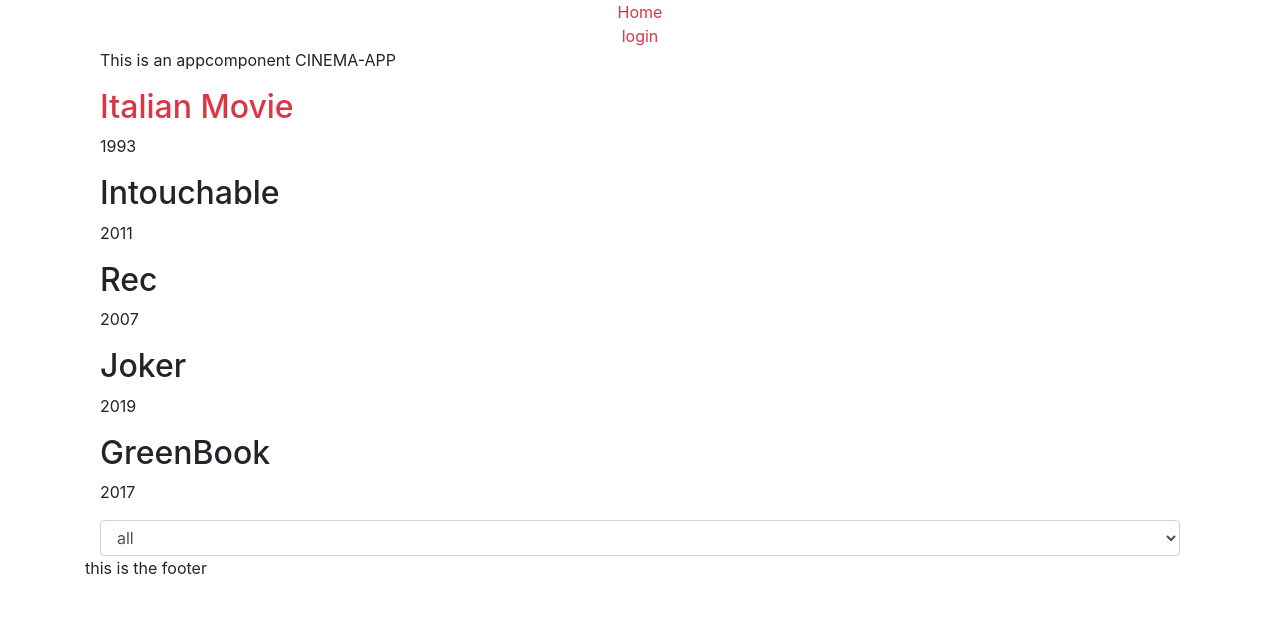
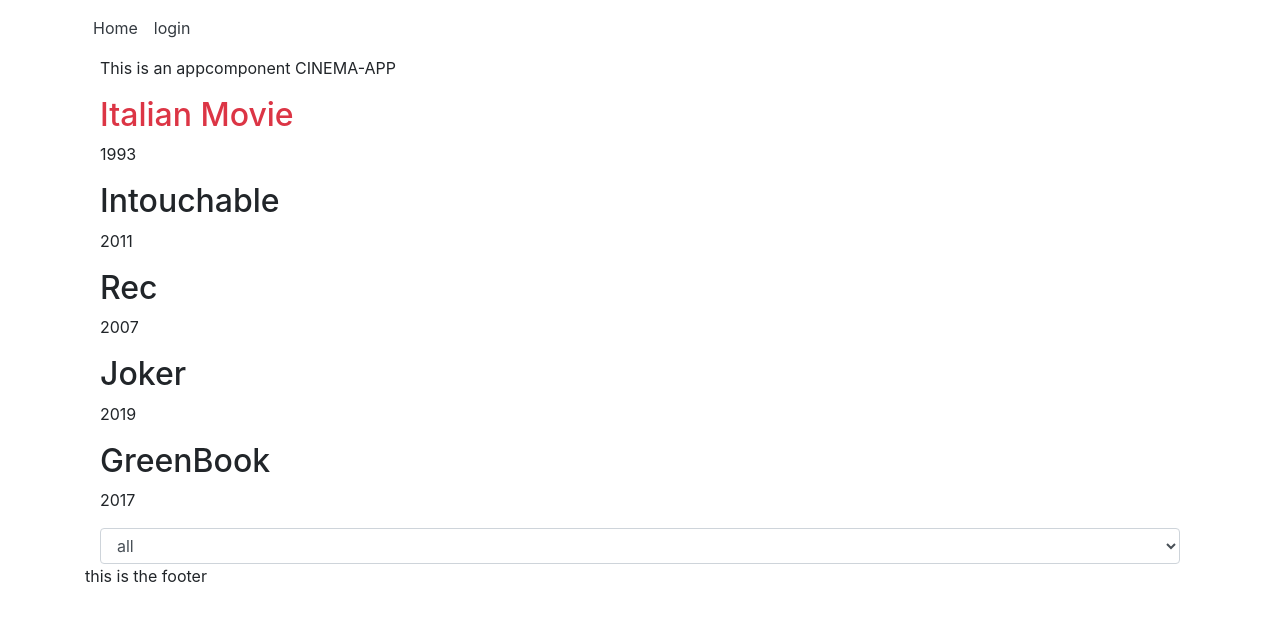
Before and after one commit to GraphvonAlex/start_angular, an Angular app: page /home in a window 1280 px wide. Shown: the top 620 px of the page. Built offline with nearby package versions, Linux system fonts and the light colour scheme.

Commit message:
footer, navigation

```diff
--- a/src/app/app-routing.module.ts
+++ b/src/app/app-routing.module.ts
@@ -6,7 +6,7 @@ import { LoginComponent } from './pages/login/login.component';
 
 const routes: Routes = [
   {
-    path: "",
+    path: '',
     redirectTo: 'home',
     pathMatch: 'full'
   },
@@ -14,13 +14,12 @@ const routes: Routes = [
     path: 'home',
     component: HomeComponent
   },
-
   {
     path: 'login',
     component: LoginComponent
   },
   {
-    path: "**",
+    path: '**',
     redirectTo: 'home',
     pathMatch: 'full'
   }
--- a/src/app/app.component.html
+++ b/src/app/app.component.html
@@ -1,20 +1,7 @@
-<nav>
-    <div class="container">
-        <ul class="navbar-nav d-flex align-items-center">
-            <li class="nav-item">
-                <a class="text-danger" [routerLink]="['home']" routerLinkActive="active">Home</a>
-            </li>
-            <li class="nav-item">
-                <a class="text-danger" [routerLink]="['login']" routerLinkActive="active">login</a>
-            </li>
-        </ul>
-    </div>
-</nav>
+<app-navigation></app-navigation>
 <main>
     <div class="container">
         <router-outlet></router-outlet>
-        <footer>
-            this is the footer
-        </footer>
+        <app-footer></app-footer>
     </div>
 </main>
--- a/src/app/app.module.ts
+++ b/src/app/app.module.ts
@@ -5,6 +5,7 @@ import { AppRoutingModule } from './app-routing.module';
 import { AppComponent } from './app.component';
 import { HomeComponent } from './pages/home/home.component';
 import { LoginComponent } from './pages/login/login.component';
+import { UiModule } from './shared/ui/ui.module';
 
 @NgModule({
   declarations: [
@@ -15,7 +16,8 @@ import { LoginComponent } from './pages/login/login.component';
   imports: [
     BrowserModule,
     AppRoutingModule,
-    FormsModule
+    FormsModule,
+    UiModule
   ],
   providers: [],
   bootstrap: [AppComponent]
--- a/src/app/pages/home/home.component.html
+++ b/src/app/pages/home/home.component.html
@@ -17,8 +17,8 @@
 
     <div id="filter">
         <select class="form-control" size="1" [(ngModel)]="defaultContry">
-      <option value="all" selected>all</option>
-      <option *ngFor = "let contry of countries | keyvalue" value="{{contry.key}}" >{{contry.value.text}}</option>
+        <option value="all" selected>all</option>
+        <option *ngFor = "let contry of countries | keyvalue" value="{{contry.key}}" >{{contry.value.text}}</option>
     </select>
     </div>
 </div>
--- /dev/null
+++ b/src/app/shared/ui/footer/footer.component.html
@@ -0,0 +1,3 @@
+<footer>
+    this is the footer
+</footer>
--- /dev/null
+++ b/src/app/shared/ui/footer/footer.component.ts
@@ -0,0 +1,15 @@
+import { Component, OnInit } from '@angular/core';
+
+@Component({
+  selector: 'app-footer',
+  templateUrl: './footer.component.html',
+  styleUrls: ['./footer.component.scss']
+})
+export class FooterComponent implements OnInit {
+
+  constructor() { }
+
+  ngOnInit(): void {
+  }
+
+}
--- /dev/null
+++ b/src/app/shared/ui/navigation/navigation.component.html
@@ -0,0 +1,12 @@
+<nav>
+    <div class="container">
+        <ul class="navbar-nav d-flex align-items-center flex-row">
+            <li class="nav-item p-2">
+                <a class="nav-link text-dark" [routerLink]="['home']" routerLinkActive="active">Home</a>
+            </li>
+            <li class="nav-item p-2">
+                <a class="nav-link text-dark" [routerLink]="['login']" routerLinkActive="active">login</a>
+            </li>
+        </ul>
+    </div>
+</nav>
--- /dev/null
+++ b/src/app/shared/ui/navigation/navigation.component.ts
@@ -0,0 +1,15 @@
+import { Component, OnInit } from '@angular/core';
+
+@Component({
+  selector: 'app-navigation',
+  templateUrl: './navigation.component.html',
+  styleUrls: ['./navigation.component.scss']
+})
+export class NavigationComponent implements OnInit {
+
+  constructor() { }
+
+  ngOnInit(): void {
+  }
+
+}
```
Also changed, not shown: src/app/shared/ui/ui.module.ts (added, +20 -0 lines), src/app/shared/ui/footer/footer.component.scss (added), src/app/shared/ui/navigation/navigation.component.scss (added).
